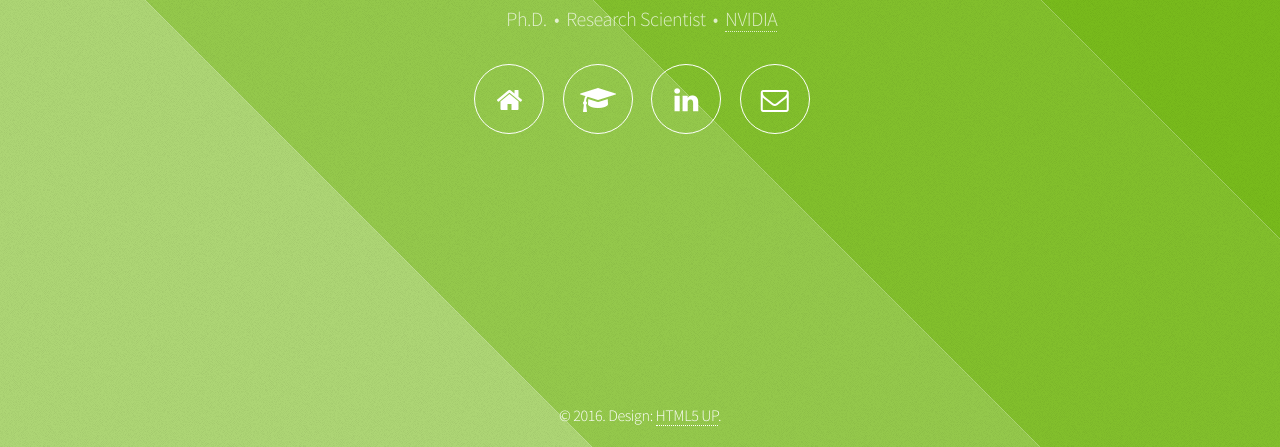
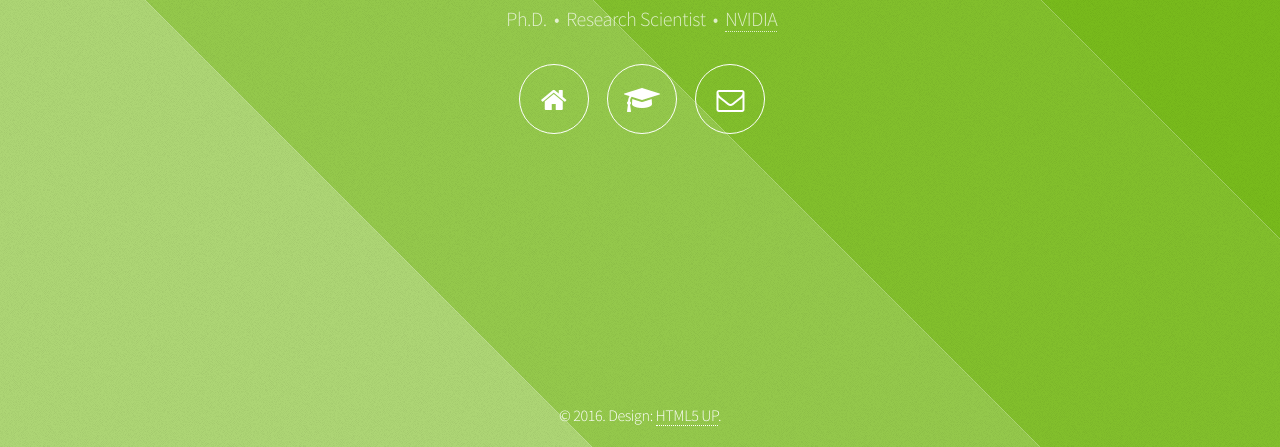
Before and after one commit to swtyree/swtyree.github.io, a plain HTML site: page index.html in a window 1280 px wide. Shown: the part 353-800 px from the top of the page. Drawn offline with Linux system fonts and the light colour scheme.

Commit message:
Added files via upload

```diff
--- a/index.html
+++ b/index.html
@@ -28,7 +28,7 @@
 							<ul>
 								<li><a href="https://research.nvidia.com/users/stephen-tyree" class="icon fa-home"><span class="label">NVIDIA</span></a></li>
 								<li><a href="http://research.engineering.wustl.edu/~tyrees" class="icon fa-mortar-board"><span class="label">Academic Website</span></a></li>
-								<li><a href="https://www.linkedin.com/in/stephen-tyree-73676295" class="icon fa-linkedin"><span class="label">LinkedIn</span></a></li>
+								<!-- <li><a href="https://www.linkedin.com/in/stephen-tyree-73676295" class="icon fa-linkedin"><span class="label">LinkedIn</span></a></li> -->
 								<li><a href="mailto:styree@nvidia.com" class="icon fa-envelope-o"><span class="label">Email</span></a></li>
 							</ul>
 						</nav>
```
